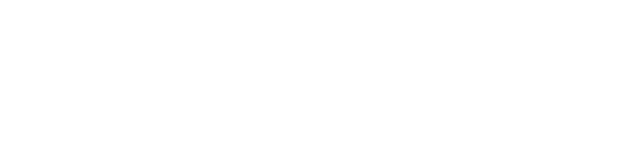
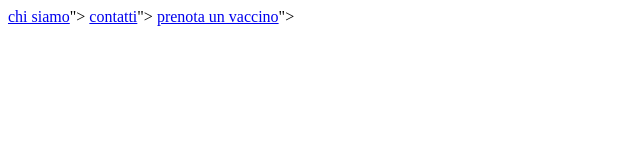
Before and after one commit to CristianBenedetto/cristian-benedetto, a website built with webpack: page index.html in a window 1280 px wide. Shown: the whole page, without its empty margins (0-640 px from the left). Built offline with nearby package versions, Linux system fonts and the light colour scheme.

Commit message:
Update index.html

```diff
--- a/index.html
+++ b/index.html
@@ -7,7 +7,10 @@ index
 </head>
 <body>
 <div class="hello">
-<h1></h1>
+<div>
+  <a href="chi_siamo.html">chi siamo</a>">
+  <a href="contatti.html">contatti</a>">
+  <a href="prenota_un_vaccino.html">prenota un vaccino</a>">
 </div>
 <script type="text/javascript" src="dist/chi_siamo.bundle.js"></script>
 <script type="text/javascript" src="dist/contatti.bundle.js"></script>
```
